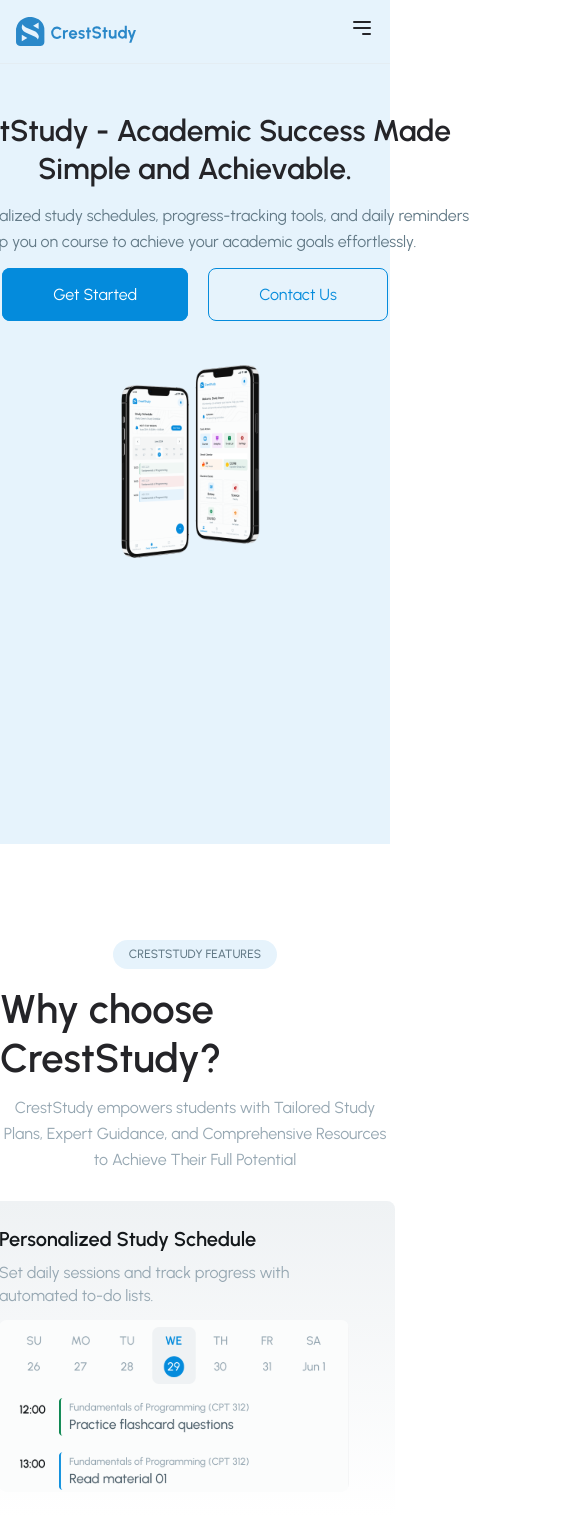
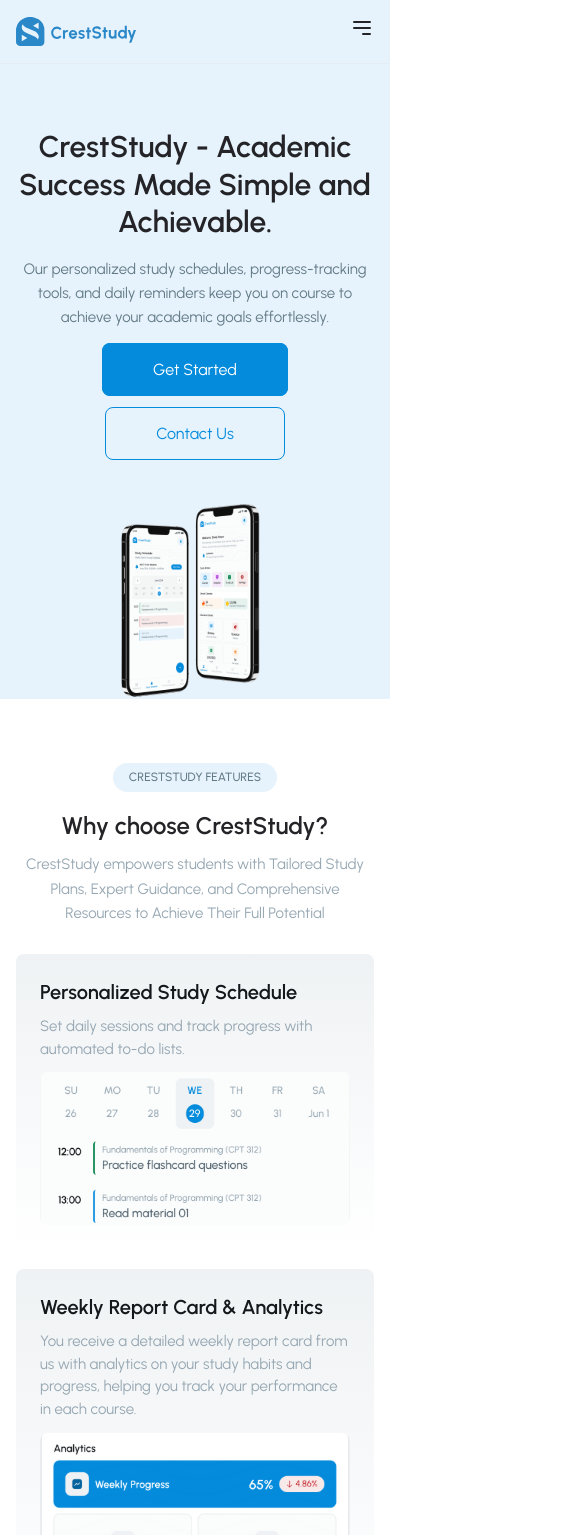
Before and after one commit to StudyCrest/CrestStudy-Web, a Next.js app: page / in a window 390 px wide. Shown: the top 1535 px of the page, 585 px wide, since content can reach past the window. Built offline with nearby package versions, Linux system fonts and the light colour scheme.

Commit message:
fix responsiveness of Home page

```diff
--- a/src/app/page.tsx
+++ b/src/app/page.tsx
@@ -12,22 +12,22 @@ export default function Home() {
   return (
     <section className="pb-40">
       {/* Hero Section */}
-      <section className="bg-studycrest-11 min-h-screen">
+      <section className="bg-studycrest-11 max-h-full lg:max-h-full 2xl:pb-10">
         <div className="container mx-auto px-4 sm:px-6 lg:px-8">
           <div className="flex justify-center">
-            <div className="w-[838px] text-center mt-28 lg:mt-40">
-              <h1 className="text-3xl sm:text-4xl lg:text-[56px] leading-tight lg:leading-[67.2px] font-semibold mb-4 text-studycrest-6">
+            <div className="w-full max-w-[838px] text-center mt-32 xl:mt-40">
+              <h1 className="text-3xl sm:text-4xl lg:text-[50px] xl:text-[56px] leading-tight lg:leading-[67.2px] font-semibold mb-4 text-studycrest-6">
                 CrestStudy - Academic Success Made Simple and Achievable.
               </h1>
               <div className="flex justify-center mb-7">
-                <p className="w-[575px] text-center text-base text-studycrest-3 font-normal leading-relaxed lg:leading-[25.92px]">
+                <p className="w-full max-w-[575px] text-center text-[15px] sm:text-base text-studycrest-3 font-normal leading-relaxed lg:leading-[25.92px]">
                   Our personalized study schedules, progress-tracking tools, and
                   daily reminders keep you on course to achieve your academic
                   goals effortlessly.
                 </p>
               </div>
-              <div className="flex justify-center">
-                <div className="mr-5">
+              <div className="flex flex-col sm:flex-row justify-center">
+                <div className="mr-0 sm:mr-5">
                   <Link
                     href="/"
                     title="Get Started"
@@ -35,7 +35,7 @@ export default function Home() {
                     size="large"
                   />
                 </div>
-                <div>
+                <div className="mt-10 sm:mt-0">
                   <Link
                     href="/contact"
                     title="Contact Us"
@@ -56,13 +56,14 @@ export default function Home() {
               width={800}
               height={800}
               className="rounded-lg"
+              style={{ maxWidth: "100%", height: "auto" }} // Ensures image responsiveness
             />
           </div>
         </div>
       </section>
 
       {/* CrestStudy Features */}
-      <section className="mt-24">
+      <section className="mt-16 sm:mt-24">
         <div className="flex justify-center">
           <TitleTag title="CrestStudy features" />
         </div>
@@ -70,14 +71,14 @@ export default function Home() {
           <TitleName title="Why choose CrestStudy?" />
         </div>
         <div className="flex justify-center mb-7">
-          <p className="w-[550px] text-center text-base text-studycrest-12 font-normal leading-relaxed lg:leading-[22.72px]">
+          <p className="px-6 sm:px-0 sm:w-[550px] text-center text-[15px] sm:text-base text-studycrest-12 font-normal leading-relaxed lg:leading-[22.72px]">
             CrestStudy empowers students with Tailored Study Plans, Expert
             Guidance, and Comprehensive Resources to Achieve Their Full
             Potential
           </p>
         </div>
         <div className="container mx-auto px-4 sm:px-6 lg:px-8 flex justify-center">
-          <div className="mr-5">
+          <div className="lg:mr-5">
             <div className="mb-5">
               <Feature
                 title={"Personalized Study Schedule"}
@@ -97,7 +98,7 @@ export default function Home() {
               noWrap={true}
             />
           </div>
-          <div>
+          <div className="hidden lg:flex lg:items-start">
             <Image
               src={"/assets/feature-main.svg"}
               alt="CrestStudy app"
@@ -107,29 +108,32 @@ export default function Home() {
             />
           </div>
         </div>
-        <div className="flex justify-center">
-          <div className="mr-3 w-[307px]">
+        <div className="container mx-auto px-4 sm:px-6 lg:px-8 flex flex-col lg:flex-row justify-center items-center lg:items-start">
+          <div className="lg:mr-3 lg:w-[300px]">
             <Feature
               title={"Daily Streaks & Rewards"}
               description={
                 "Stay motivated with rewards for your daily study streaks."
               }
+              noWrap={true}
               image={"/assets/streak.svg"}
             />
           </div>
-          <div className="mr-3 w-[307px]">
+          <div className="lg:mr-3 lg:w-[300px]">
             <Feature
               title={"Automated To-Do Lists"}
               description={
                 "Organize your tasks effortlessly with our automated to-do lists that keep you focused on what needs to be done each day."
               }
+              noWrap={true}
               image={"/assets/todo.svg"}
             />
           </div>
-          <div className="w-[307px]">
+          <div className="lg:w-[300px]">
             <Feature
               title={"Reminders & Notifications"}
               description={"Never miss a session with our daily reminders."}
+              noWrap={true}
               image={"/assets/reminder.svg"}
             />
           </div>
@@ -137,7 +141,7 @@ export default function Home() {
       </section>
 
       {/* How it works */}
-      <section className="mt-24 text-center">
+      <section className="mt-16 sm:mt-24 text-center">
         <div className="flex justify-center">
           <TitleTag title="How it works" />
         </div>
@@ -147,7 +151,7 @@ export default function Home() {
             extraStyle="w-[563px]"
           />
         </div>
-        <div className="container mx-auto px-4 sm:px-6 lg:px-8 flex justify-center mt-5">
+        <div className="container mx-auto px-4 sm:px-6 lg:px-8 flex flex-col sm:flex-row justify-center mt-5">
           <div className="mr-5">
             <Card
               image="/assets/create-account.svg"
@@ -171,7 +175,7 @@ export default function Home() {
       </section>
 
       {/* FAQs */}
-      <section className="mt-24 text-center">
+      <section className="mt-16 sm:mt-24 text-center">
         <div className="flex justify-center">
           <TitleTag title="Frequently Asked Questions" />
         </div>
@@ -182,7 +186,7 @@ export default function Home() {
           />
         </div>
         <div className="container mx-auto px-4 sm:px-6 lg:px-8 flex">
-          <div className="flex justify-end items-start -mt-14 w-[30%]">
+          <div className="hidden lg:flex justify-end items-start -mt-14 w-[30%]">
             <Image
               src="/assets/faq.svg"
               alt="CrestStudy FAQs"
@@ -191,7 +195,7 @@ export default function Home() {
               className="rounded-lg"
             />
           </div>
-          <div className="w-[70%]">
+          <div className="lg:w-[70%]">
             <Faq />
           </div>
         </div>
--- a/src/components/Card/index.tsx
+++ b/src/components/Card/index.tsx
@@ -22,7 +22,7 @@ export const Card: FC<Props> = ({ title, description, image }) => {
       <h2 className="text-studycrest-13 text-xl font-semibold leading-[29.28px] pb-2">
         {title}
       </h2>
-      <p className="pb-3 text-studycrest-12 text-base font-normal leading-[22.72px]">
+      <p className="pb-3 text-studycrest-12 text-[15px] sm:text-base font-normal leading-[22.72px]">
         {description}
       </p>
     </div>
--- a/src/components/Faq/FaqToggle.tsx
+++ b/src/components/Faq/FaqToggle.tsx
@@ -16,9 +16,9 @@ const FaqToggle = ({ question, answer }) => {
         onClick={() => setIsOpen(!isOpen)}
       >
         <h3
-          className={`text-studycrest-13 ${
+          className={`text-studycrest-13 w-[75%] sm:w-full ${
             isOpen ? "font-semibold" : "font-normal"
-          } text-lg leading-[20.16px]`}
+          } text-lg sm:leading-[20.16px] text-left`}
         >
           {question}
         </h3>
@@ -37,7 +37,7 @@ const FaqToggle = ({ question, answer }) => {
           isOpen ? "max-h-40 p-4" : "max-h-0"
         }`}
       >
-        <p className="text-studycrest-13 text-base font-normal leading-[27.52px]">
+        <p className="text-studycrest-13 text-[15px] sm:text-base font-normal leading-[27.52px]">
           {answer}
         </p>
       </div>
--- a/src/components/Faq/index.tsx
+++ b/src/components/Faq/index.tsx
@@ -3,7 +3,7 @@ import FaqItem from "./FaqItem";
 
 const Faq = () => {
   return (
-    <div className="faq-container max-w-4xl mx-auto p-6">
+    <div className="faq-container max-w-4xl mx-auto sm:p-6">
       {faqs.map((faq, index) => (
         <FaqItem key={index} question={faq.question} answer={faq.answer} />
       ))}
--- a/src/components/Features/index.tsx
+++ b/src/components/Features/index.tsx
@@ -16,8 +16,8 @@ const Feature: FC<Props> = ({ title, description, image, noWrap }) => {
       </h2>
       <p
         className={`${
-          noWrap && "w-[372px]"
-        } pb-3 text-studycrest-12 text-base font-normal leading-[22.72px]`}
+          noWrap && "sm:max-w-[372px]"
+        } pb-3 text-studycrest-12 text-[15px] sm:text-base font-normal leading-[22.72px]`}
       >
         {description}
       </p>
--- a/src/components/SectionComp/TitleName.tsx
+++ b/src/components/SectionComp/TitleName.tsx
@@ -8,7 +8,7 @@ interface Props {
 export const TitleName: FC<Props> = ({ title, extraStyle }) => {
   return (
     <h2
-      className={`text-[40px] font-semibold text-studycrest-6 leading-[48.8px] pb-3 ${extraStyle}`}
+      className={`text-[24px] sm:text-[26px] lg:text-[40px] font-semibold text-studycrest-6 sm:leading-[48.8px] pb-2 sm:pb-3 ${extraStyle}`}
     >
       {title}
     </h2>
```
Also changed, not shown: src/components/Footer/index.tsx (+6 -6 lines).
